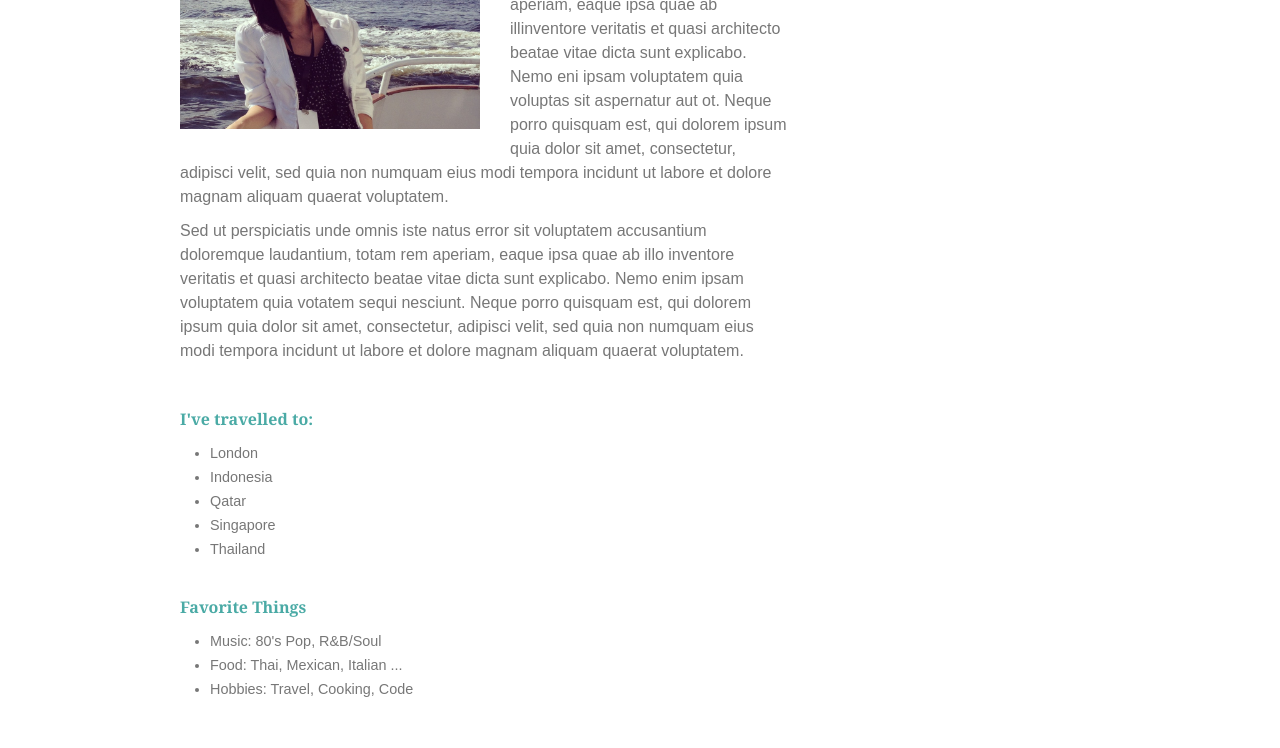
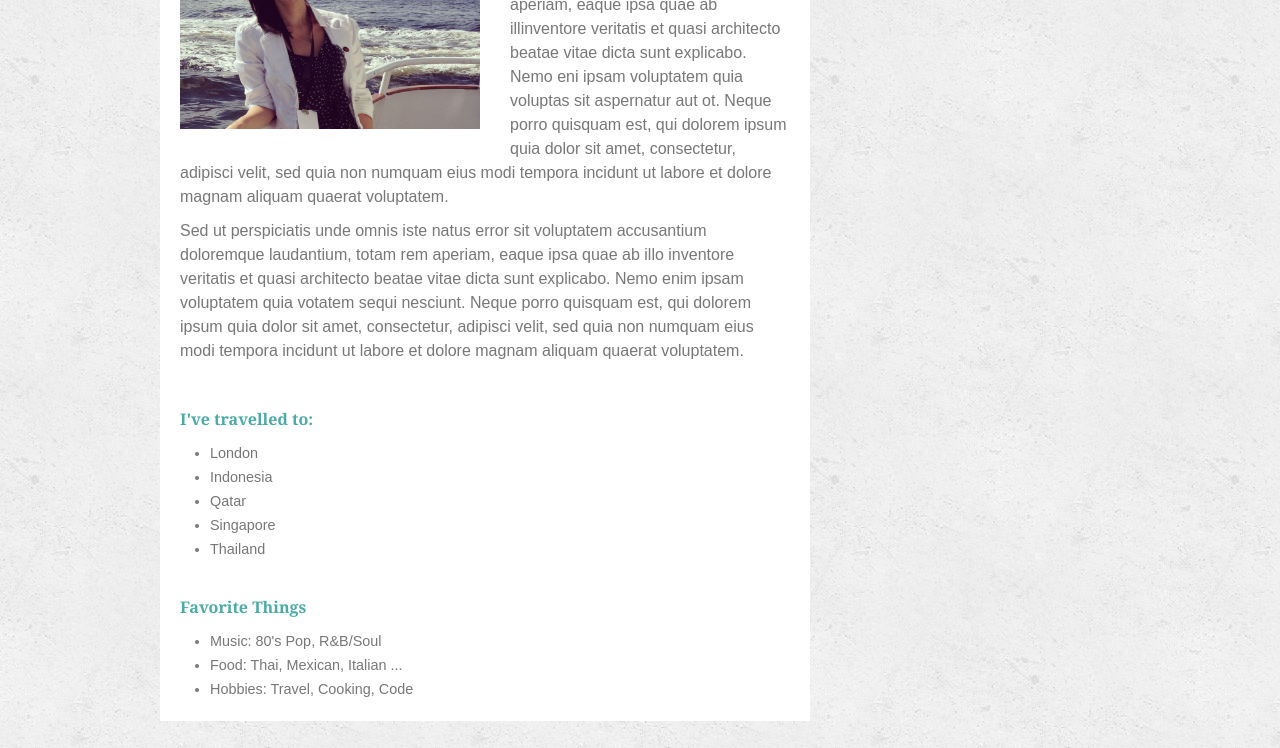
Before and after one commit to selmadelgado/Responsive-Portfolio, a plain HTML site: page index.html in a window 1280 px wide. Shown: the part 278-1026 px from the top of the page. Drawn offline with Linux system fonts and the light colour scheme.

Commit message:
Fixed background image not displaying.

```diff
--- a/css/style.css
+++ b/css/style.css
@@ -7,7 +7,7 @@ body {
 	background-color: #ffffff;
 	border-color: #dddddd;
 	font-family: 'Arial', 'Helvetica Neue', Helvetica, sans-serif;
-	background-image: url(../images/ep_naturalwhite.png);
+	background-image: url(/images/concrete_seamless.png);
 	line-height: 150%;
 }
 
```
